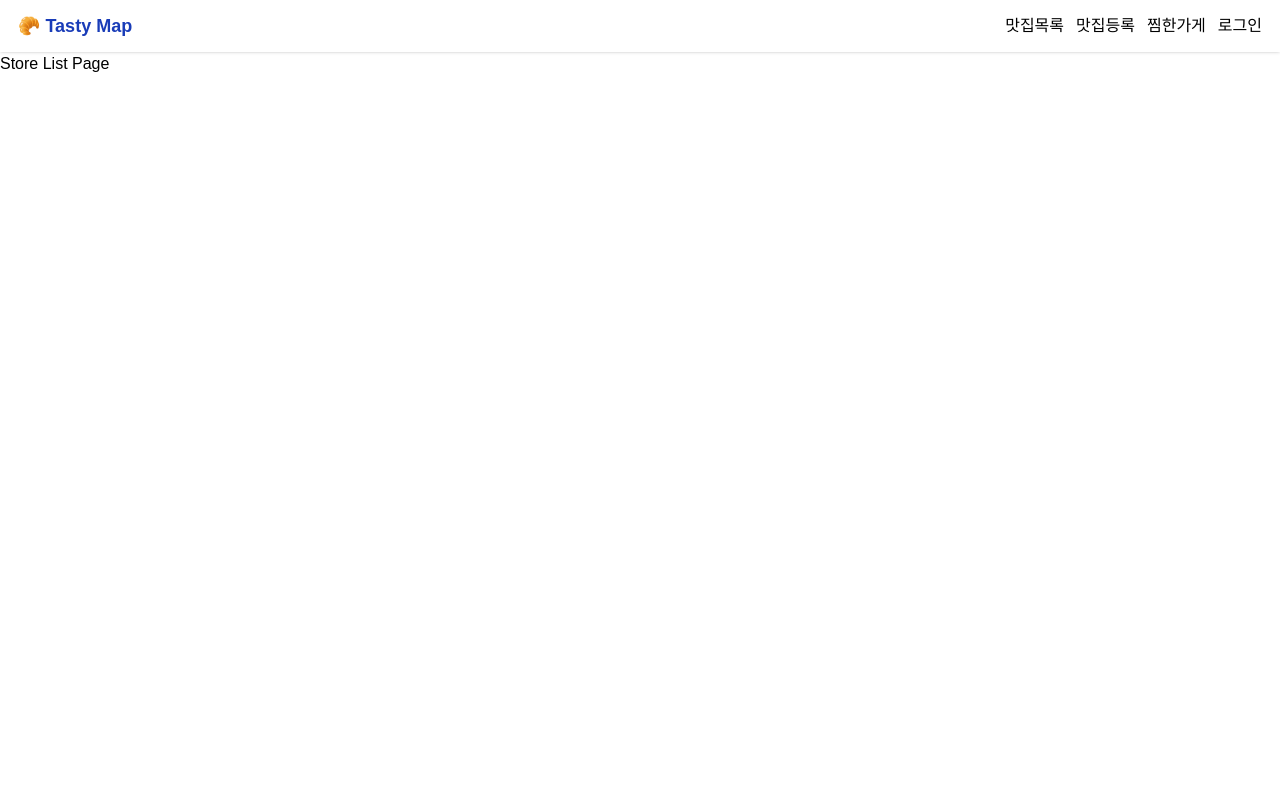
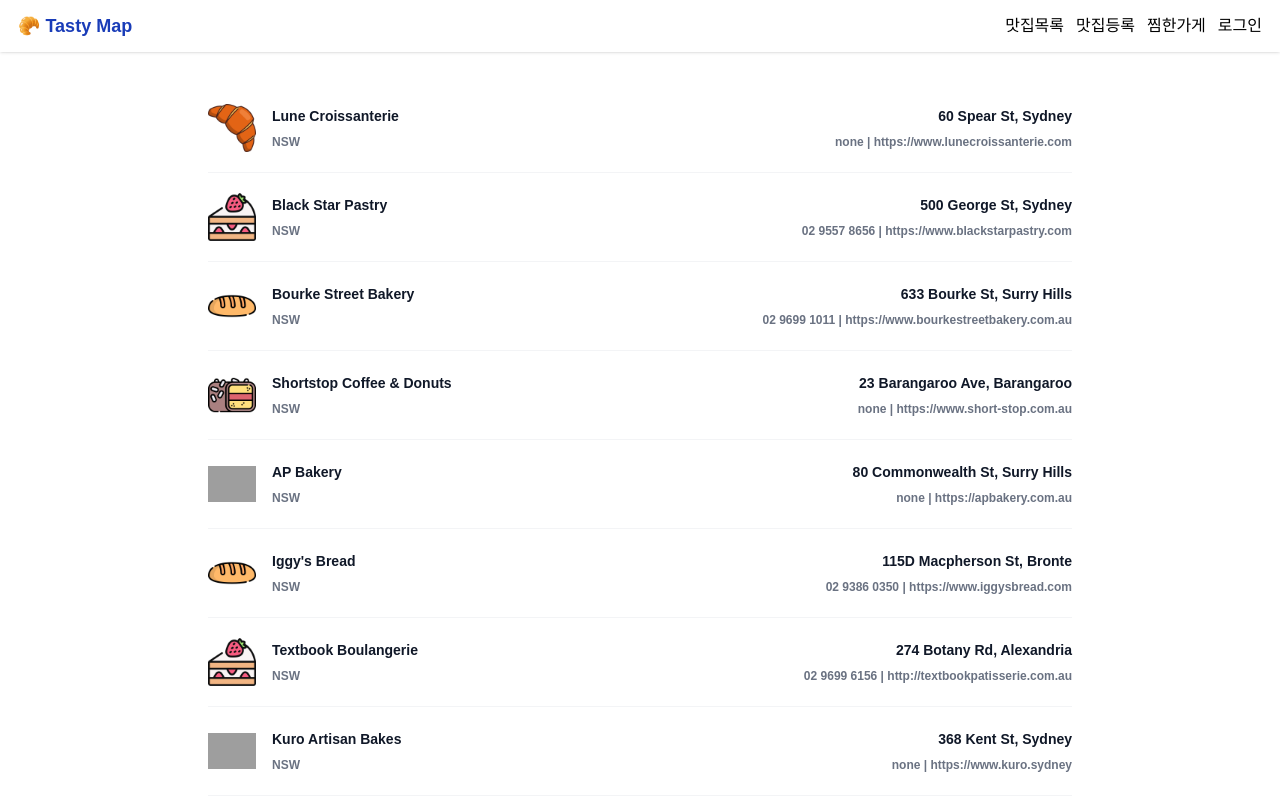
Before and after one commit to Linda-Song/tasty-map, a Next.js app: page /stores in a window 1280 px wide. Shown: the top 800 px of the page. Built offline with nearby package versions, Linux system fonts and the light colour scheme; no server answers; grey boxes are pictures that could not be loaded.

Commit message:
feat: add store list page with data fetching

```diff
--- /dev/null
+++ b/app/api/stores/route.ts
@@ -0,0 +1,22 @@
+// import type { NextApiRequest, NextApiResponse } from "next";
+// import { StoreType} from "@/type";
+
+// export default async function handler (
+//     req: NextApiRequest,
+//     res: NextApiResponse<StoreType[]>
+// ) {
+//     const stores = (await import("@/data/store_data.json"))[
+//         "DATA"
+//     ] as StoreType[];
+
+//     res.status(200).json(stores);
+// }
+
+import { NextResponse } from "next/server";
+import { StoreType } from "@/type";
+import storeData from "@/data/store_data.json";
+
+export async function GET() {
+    const stores = storeData.DATA as StoreType[];
+    return NextResponse.json(stores);
+}
--- a/app/globals.css
+++ b/app/globals.css
@@ -69,8 +69,8 @@ body {
 
   /* 4. 이름표 디자인 */
   .infowindow-content {
-    @apply bg-white px-3 py-1.5 rounded-full shadow-lg border border-gray-200
-           whitespace-nowrap text-xs font-bold text-gray-800 tracking-tight;
+    @apply bg-white px-3 py-1.5 rounded-full shadow-sm border border-gray-300
+           whitespace-nowrap text-xs font-bold text-black tracking-tight antialiased;
   }
 
   /* 5. 마커 이미지 */
@@ -78,10 +78,6 @@ body {
     @apply w-10 h-10 transition-transform duration-200 drop-shadow-md;
   } */
 
-  /* 6. 호버 시 이미지 확대 */
-  /* .marker-container:hover .marker-image {
-    @apply scale-110;
-  } */
 }
 
 
--- a/app/page.tsx
+++ b/app/page.tsx
@@ -1,24 +1,16 @@
-'use client'
-import Markers from "@/components/markers/Markers";
-import GoogleMap from "../components/map/Map";
-import stores from "@/data/store_data.json";
-import { useState } from "react";
-import { StoreType } from "@/type/index";
-import StoreBox from "@/components/store/StoreBox";
+import HomeClient from "@/components/home/HomeClient";
+import { StoreType } from "@/type";
 
-export default function Home() {
-  const [map, setMap] = useState<google.maps.Map | null>(null);
-  const [currentStore, setCurrentStore] = useState<StoreType | null>(null);
-  const storeDatas = stores["DATA"] as StoreType[];
+export default async function Home(){
+  const res = await fetch(`${process.env.NEXT_PUBLIC_API_URL}/api/stores`, {
+    next: {revalidate: 3600 },
+  });
 
-  console.log(currentStore);
-  return (
-    <>
-      <main >
-        <GoogleMap setMap ={setMap} />
-        <Markers storeDatas={storeDatas} map={map} setCurrentStore={setCurrentStore}/>
-        <StoreBox store={currentStore} setStore={setCurrentStore}></StoreBox>
-      </main>
-    </>
-  );
+  if(!res.ok) {
+    throw new Error('Failed to load data. Please try again later.')
+  }
+
+  const stores: StoreType[] = await res.json();
+
+  return <HomeClient stores={stores}/>;
 }
--- a/app/stores/page.tsx
+++ b/app/stores/page.tsx
@@ -1,8 +1,56 @@
-export default function StoreListPage() {
+import Image from "next/image";
+import { StoreType } from "@/type";
 
-  return(
-    <div>
-      <h1>Store List Page</h1>
+
+export default async function StoreListPage() {
+  const res = await fetch(`${process.env.NEXT_PUBLIC_API_URL}/api/stores`, {
+    cache: "no-store",
+  });
+
+  if (!res.ok) {
+    throw new Error("Failed to fetch stores in StoreListPage");
+  }
+
+  const stores: StoreType[] = await res.json();
+  // const MENU_CATEGORIES = ['croissant', 'cake', 'donut', 'sourdough', 'macaron', 'muffin', 'lamington', 'pie', 'tart'];
+
+  return (
+    <div className="px-4 md:max-w-4xl mx-auto py-8">
+      <ul role="list" className="divide-y divide-gray-100">
+        {stores?.map((store, index) => (
+          <li className="flex justify-between gap-x-6 py-5" key={index}>
+            <div className="flex gap-x-4">
+              <Image
+                src={
+                  store?.category
+                    ? `/images/markers/${store?.category}.png`
+                    : "/images/markers/default.png"
+                }
+                width={48}
+                height={48}
+                alt="아이콘 이미지"
+                className="object-contain"
+              />
+              <div>
+                <div className="text-sm font-semibold leading-6 text-gray-900">
+                  {store?.title}
+                </div>
+                <div className="mt-1 text-xs truncate font-semibold leading-5 text-gray-500">
+                  {store?.state}
+                </div>
+              </div>
+            </div>
+            <div className="hidden sm:flex sm:flex-col sm:items-end">
+              <div className="text-sm font-semibold leading-6 text-gray-900">
+                {store?.address}
+              </div>
+              <div className="mt-1 text-xs truncate font-semibold leading-5 text-gray-500">
+                {store?.tel_no|| "none"} | {store?.web}
+              </div>
+            </div>
+          </li>
+        ))}
+      </ul>
     </div>
-  )
+  );
 }
--- /dev/null
+++ b/components/home/HomeClient.tsx
@@ -0,0 +1,25 @@
+'use client'
+import Markers from "@/components/markers/Markers";
+import GoogleMap from "../map/Map";
+import { useState } from "react";
+import { StoreType } from "@/type/index";
+import StoreBox from "@/components/store/StoreBox";
+
+interface HomeClientProps {
+    stores: StoreType[];
+}
+
+export default function HomeClient({stores} : HomeClientProps) {
+  const [map, setMap] = useState<google.maps.Map | null>(null);
+  const [currentStore, setCurrentStore] = useState<StoreType | null>(null);
+
+  return (
+    <>
+      <main >
+        <GoogleMap setMap ={setMap} />
+        <Markers stores={stores} map={map} setCurrentStore={setCurrentStore}/>
+        <StoreBox store={currentStore} setStore={setCurrentStore}/>
+      </main>
+    </>
+  );
+}
--- a/components/layout/Navbar.tsx
+++ b/components/layout/Navbar.tsx
@@ -1,4 +1,4 @@
- 'use client'
+'use client'
 
 import Link from "next/link";
 import { useState } from "react";
--- a/components/map/Map.tsx
+++ b/components/map/Map.tsx
@@ -14,9 +14,8 @@ const DEFAULT_LAT = -33.8708464;
 const DEFAULT_LNG = 151.20733;
 
 interface MapProps {
-  setMap:Dispatch<SetStateAction<google.maps.Map | null>>;
+  setMap: Dispatch <SetStateAction<google.maps.Map | null>>;
 }
-
 
 export default function GoogleMap({setMap} : MapProps) {
   const mapRef = useRef<HTMLDivElement>(null);
@@ -27,10 +26,8 @@ export default function GoogleMap({setMap} : MapProps) {
         center: { lat: DEFAULT_LAT, lng: DEFAULT_LNG },
         zoom: 15,
         mapId: "DEMO_MAP_ID",
-
       });
       setMap(map);
-
     }
   };
 
--- a/components/store/StoreBox.tsx
+++ b/components/store/StoreBox.tsx
@@ -22,6 +22,7 @@ export default function StoreBox({store, setStore}: StoreBoxProps) {
     return(
         <div className="fixed transition ease-in-out delay-150 inset-x-0 mx-auto bottom-20 rounded-lg shadow-lg max-w-sm z-10 w-full bg-white">
             <div className="p-5">
+
                 <div className="flex justify-between items-start">
                     <div className="flex gap-4 items-center">
                         <Image
@@ -35,6 +36,7 @@ export default function StoreBox({store, setStore}: StoreBoxProps) {
                             <div className="text-sm text-gray-500">{store?.state}</div>
                         </div>
                     </div>
+
                     <button type="button" onClick={() => setStore(null)}>
                         <AiOutlineClose/>
                     </button>
--- a/data/store_data.json
+++ b/data/store_data.json
@@ -12,14 +12,14 @@
     { "id": 10, "title": "Brickfields", "state": "NSW", "city": "Chippendale", "x_cnts": -33.8879, "y_dnts": 151.1985, "address": "206 Cleveland St, Chippendale", "tel_no": "02 9698 7880", "web": "https://www.brickfields.com.au", "category": "nuffin" },
     { "id": 11, "title": "Tuyo", "state": "NSW", "city": "Surry Hills", "x_cnts": -33.8821, "y_dnts": 151.2111, "address": "542 Crown St, Surry Hills", "tel_no": null, "web": null, "category": "croissant" },
     { "id": 12, "title": "Banksia Bakehouse", "state": "NSW", "city": "Sydney CBD", "x_cnts": -33.8638, "y_dnts": 151.2091, "address": "225 George St, Sydney", "tel_no": null, "web": "https://banksia.sydney", "category": "croissant" },
-    { "id": 13, "title": "Lode Pies & Pastries", "state": "NSW", "city": "Surry Hills", "x_cnts": -33.8835, "y_dnts": 151.2155, "address": "487 Crown St, Surry Hills", "tel_no": null, "web": "https://www.lodepies.com", "category": "meat pie" },
+    { "id": 13, "title": "Lode Pies & Pastries", "state": "NSW", "city": "Surry Hills", "x_cnts": -33.8835, "y_dnts": 151.2155, "address": "487 Crown St, Surry Hills", "tel_no": null, "web": "https://www.lodepies.com", "category": "pie" },
     { "id": 14, "title": "Rollers Bakehouse", "state": "NSW", "city": "Manly", "x_cnts": -33.7994, "y_dnts": 151.2848, "address": "19 Rialto Ln, Manly", "tel_no": null, "web": "https://www.rollersbakehouse.com", "category": "croissant" },
-    { "id": 15, "title": "Wholegreen Bakery", "state": "NSW", "city": "Sydney CBD", "x_cnts": -33.8672, "y_dnts": 151.2115, "address": "257 Clarence St, Sydney", "tel_no": "02 9000 1000", "web": "https://wholegreenbakery.com.au", "category": "gluten free bread" },
+    { "id": 15, "title": "Wholegreen Bakery", "state": "NSW", "city": "Sydney CBD", "x_cnts": -33.8672, "y_dnts": 151.2115, "address": "257 Clarence St, Sydney", "tel_no": "02 9000 1000", "web": "https://wholegreenbakery.com.au", "category": "bread" },
     { "id": 16, "title": "Pioik Bakery", "state": "NSW", "city": "Pyrmont", "x_cnts": -33.8715, "y_dnts": 151.1935, "address": "176 Harris St, Pyrmont", "tel_no": "02 9660 4116", "web": "https://www.pioik.com.au", "category": "sourdough" },
-    { "id": 17, "title": "Sweet Belem Boutique", "state": "NSW", "city": "Petersham", "x_cnts": -33.8945, "y_dnts": 151.1542, "address": "35B New Canterbury Rd, Petersham", "tel_no": "02 9569 2222", "web": "https://sweetbelem.com.au", "category": "egg tart" },
+    { "id": 17, "title": "Sweet Belem Boutique", "state": "NSW", "city": "Petersham", "x_cnts": -33.8945, "y_dnts": 151.1542, "address": "35B New Canterbury Rd, Petersham", "tel_no": "02 9569 2222", "web": "https://sweetbelem.com.au", "category": "tart" },
     { "id": 18, "title": "Tenacious Bakehouse", "state": "NSW", "city": "Darlinghurst", "x_cnts": -33.8785, "y_dnts": 151.2152, "address": "101 Oxford St, Darlinghurst", "tel_no": null, "web": null, "category": "croissant" },
     { "id": 19, "title": "The Grumpy Baker", "state": "NSW", "city": "Vaucluse", "x_cnts": -33.8621, "y_dnts": 151.2755, "address": "767 Old South Head Rd, Vaucluse", "tel_no": "02 9337 5002", "web": "https://thegrumpybaker.com.au", "category": "challah" },
-    { "id": 20, "title": "Flour and Stone", "state": "NSW", "city": "Woolloomooloo", "x_cnts": -33.8728, "y_dnts": 151.2185, "address": "53 Riley St, Woolloomooloo", "tel_no": "02 8068 8818", "web": "https://flourandstone.com.au", "category": "lemon dream cake" },
+    { "id": 20, "title": "Flour and Stone", "state": "NSW", "city": "Woolloomooloo", "x_cnts": -33.8728, "y_dnts": 151.2185, "address": "53 Riley St, Woolloomooloo", "tel_no": "02 8068 8818", "web": "https://flourandstone.com.au", "category": "cake" },
     { "id": 21, "title": "Manna Artisan", "state": "NSW", "city": "Surry Hills", "x_cnts": -33.8852, "y_dnts": 151.2105, "address": "492 Elizabeth St, Surry Hills", "tel_no": null, "web": null, "category": "sourdough" },
     { "id": 22, "title": "Sea Sweet Patisserie", "state": "NSW", "city": "Parramatta", "x_cnts": -33.8214, "y_dnts": 151.0025, "address": "354 Church St, Parramatta", "tel_no": "02 9683 1445", "web": "https://seasweet.com.au", "category": "muffin" },
     { "id": 23, "title": "Bread & Butter Project", "state": "NSW", "city": "Marrickville", "x_cnts": -33.9085, "y_dnts": 151.1615, "address": "76 Sydenham Rd, Marrickville", "tel_no": "02 9569 2422", "web": "https://thebreadandbutterproject.com", "category": "sourdough" },
```
Also changed, not shown: components/markers/Markers.tsx (+5 -5 lines), 2 other files (tests, documents, lock files or other folders).
